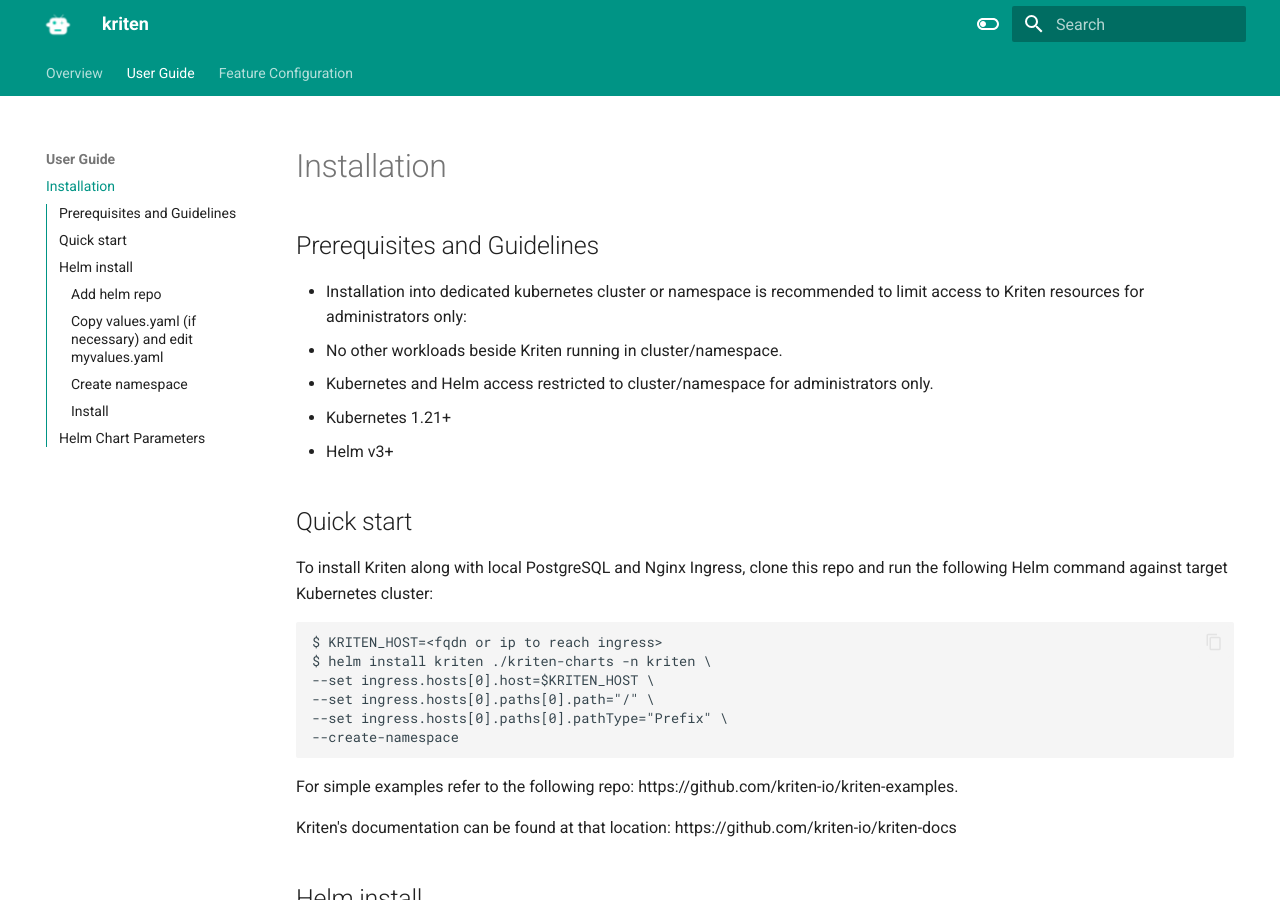
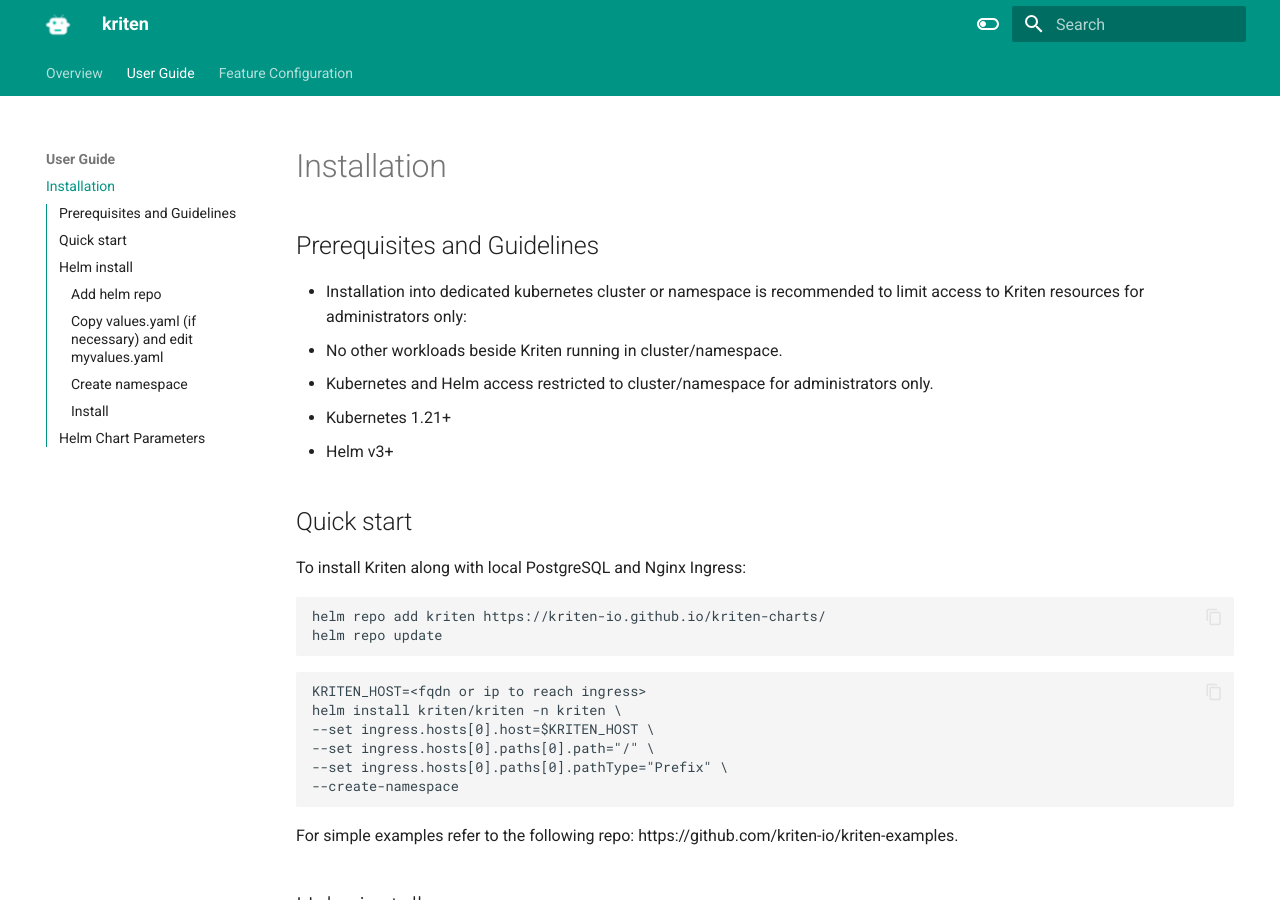
Before and after one commit to kriten-io/kriten-docs, an MkDocs documentation site: the page built from docs/installation.md, in a window 1280 px wide and 900 px high. Built offline with MkDocs 1.6.1 and Material for MkDocs 9.7.7, drawn with Linux system fonts in a browser that asks for light colours.

Commit message:
Update installation.md

````diff
--- a/docs/installation.md
+++ b/docs/installation.md
@@ -10,10 +10,14 @@
 
 ## Quick start
 
-To install Kriten along with local PostgreSQL and Nginx Ingress, clone this repo and run the following Helm command against target Kubernetes cluster:
+To install Kriten along with local PostgreSQL and Nginx Ingress:
 ```
-$ KRITEN_HOST=<fqdn or ip to reach ingress>
-$ helm install kriten ./kriten-charts -n kriten \
+helm repo add kriten https://kriten-io.github.io/kriten-charts/
+helm repo update
+```
+```
+KRITEN_HOST=<fqdn or ip to reach ingress>
+helm install kriten/kriten -n kriten \
 --set ingress.hosts[0].host=$KRITEN_HOST \
 --set ingress.hosts[0].paths[0].path="/" \
 --set ingress.hosts[0].paths[0].pathType="Prefix" \
@@ -22,7 +26,6 @@
 
 For simple examples refer to the following repo: https://github.com/kriten-io/kriten-examples.
 
-Kriten's documentation can be found at that location: https://github.com/kriten-io/kriten-docs
 
 ## Helm install
 
````
